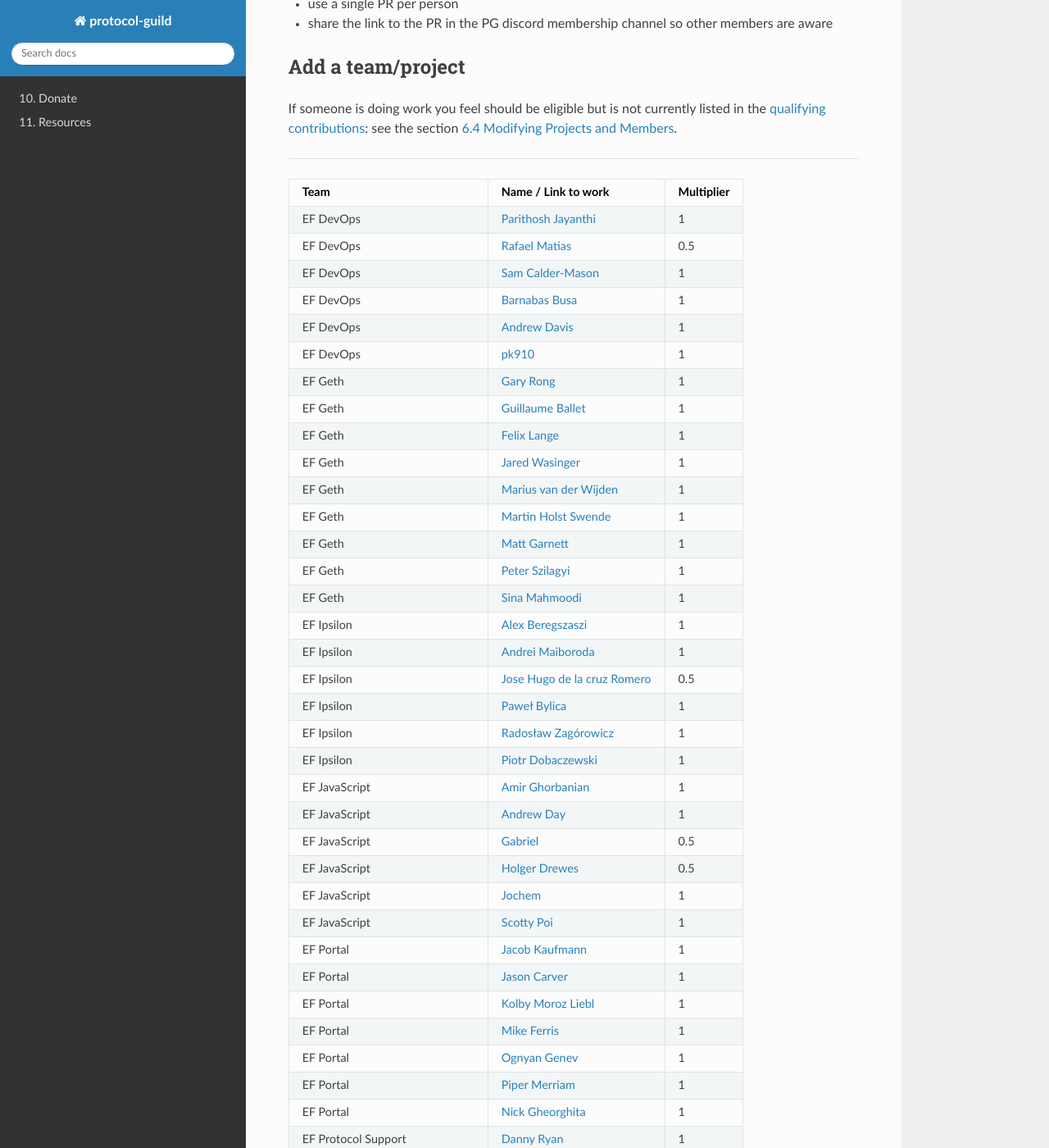
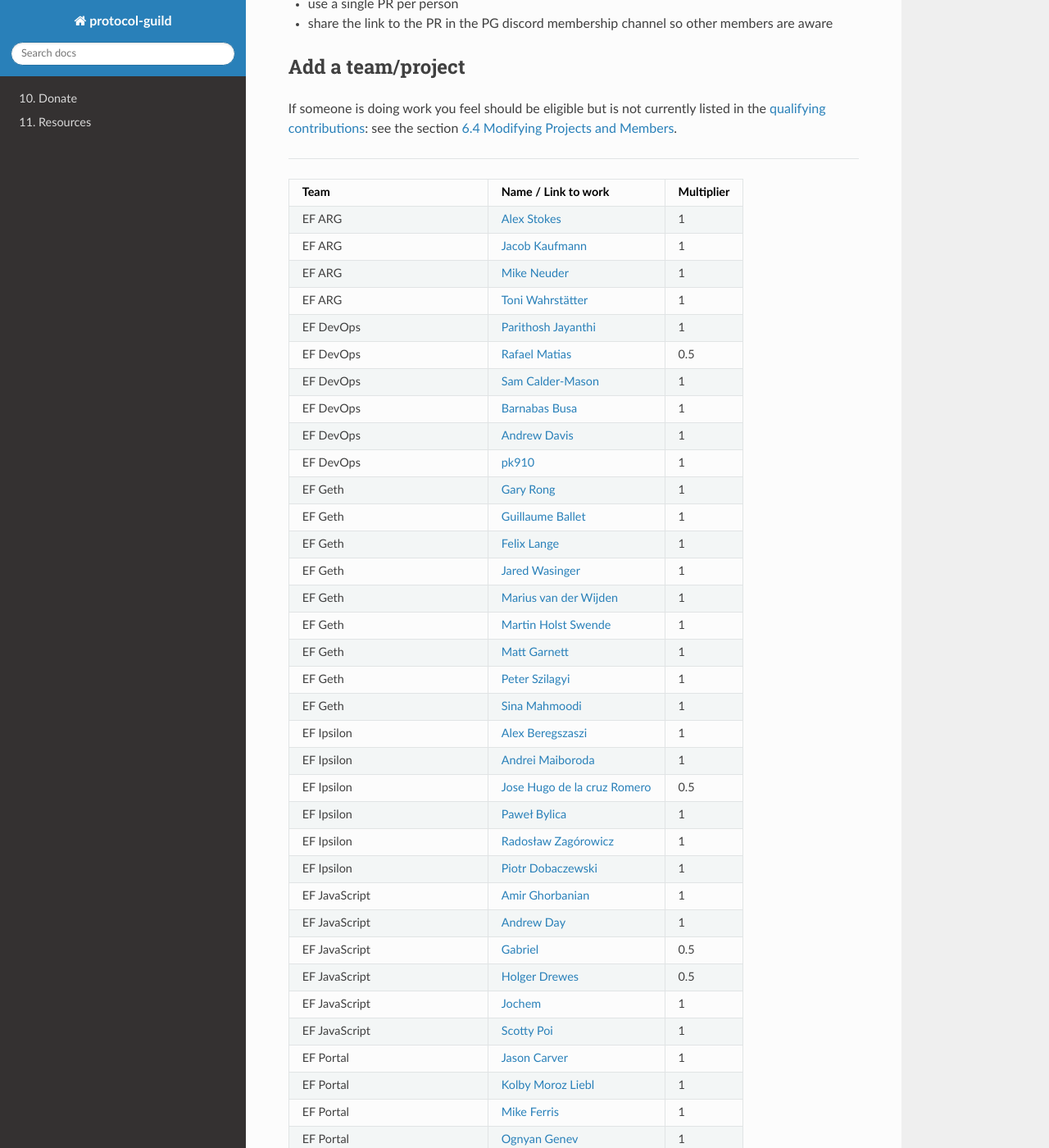
Before and after one commit to protocolguild/documentation, a Sphinx documentation site: the page built from docs/09-membership.md, in a window 1280 px wide and 1400 px high, scrolled down 879 px. Shown: the whole window at 82% size. Built offline with Sphinx 7.4.7 and the Read the Docs theme 2.0.0, drawn with Linux system fonts in a browser that asks for light colours; pages that are not in the unit, such as notebooks, are missing from menus; some of the changed text lies outside the part shown.

Commit message:
dear ARG

```diff
--- a/docs/09-membership.md
+++ b/docs/09-membership.md
@@ -35,6 +35,10 @@
 
 | Team  |                Name / Link to work |  Multiplier |
 | :---        |        :--- |        :--- |
+| EF ARG | [Alex Stokes](https://github.com/ralexstokes/) | 1 |
+| EF ARG | [Jacob Kaufmann](https://github.com/jacobkaufmann/) | 1 |
+| EF ARG | [Mike Neuder](https://github.com/michaelneuder) | 1 |
+| EF ARG | [Toni Wahrstätter](https://github.com/nerolation) | 1 |
 | EF DevOps | [Parithosh Jayanthi](https://github.com/parithosh/) | 1 |
  | EF DevOps | [Rafael Matias](https://github.com/skylenet/) | 0.5 |
  | EF DevOps | [Sam Calder-Mason](https://github.com/samcm/) | 1 |
@@ -62,7 +66,6 @@
  | EF JavaScript | [Holger Drewes](https://github.com/holgerd77/) | 0.5 |
  | EF JavaScript | [Jochem](https://github.com/jochem-brouwer/) | 1 |
  | EF JavaScript | [Scotty Poi](https://github.com/ScottyPoi/) | 1 |
- | EF Portal | [Jacob Kaufmann](https://github.com/jacobkaufmann/) | 1 |
  | EF Portal | [Jason Carver](https://github.com/carver/) | 1 |
  | EF Portal | [Kolby Moroz Liebl](https://github.com/KolbyML) | 1 |
  | EF Portal | [Mike Ferris](https://github.com/mrferris/) | 1 |
```
Also changed, not shown: other parts of docs/09-membership.md (+0 -3 lines).
